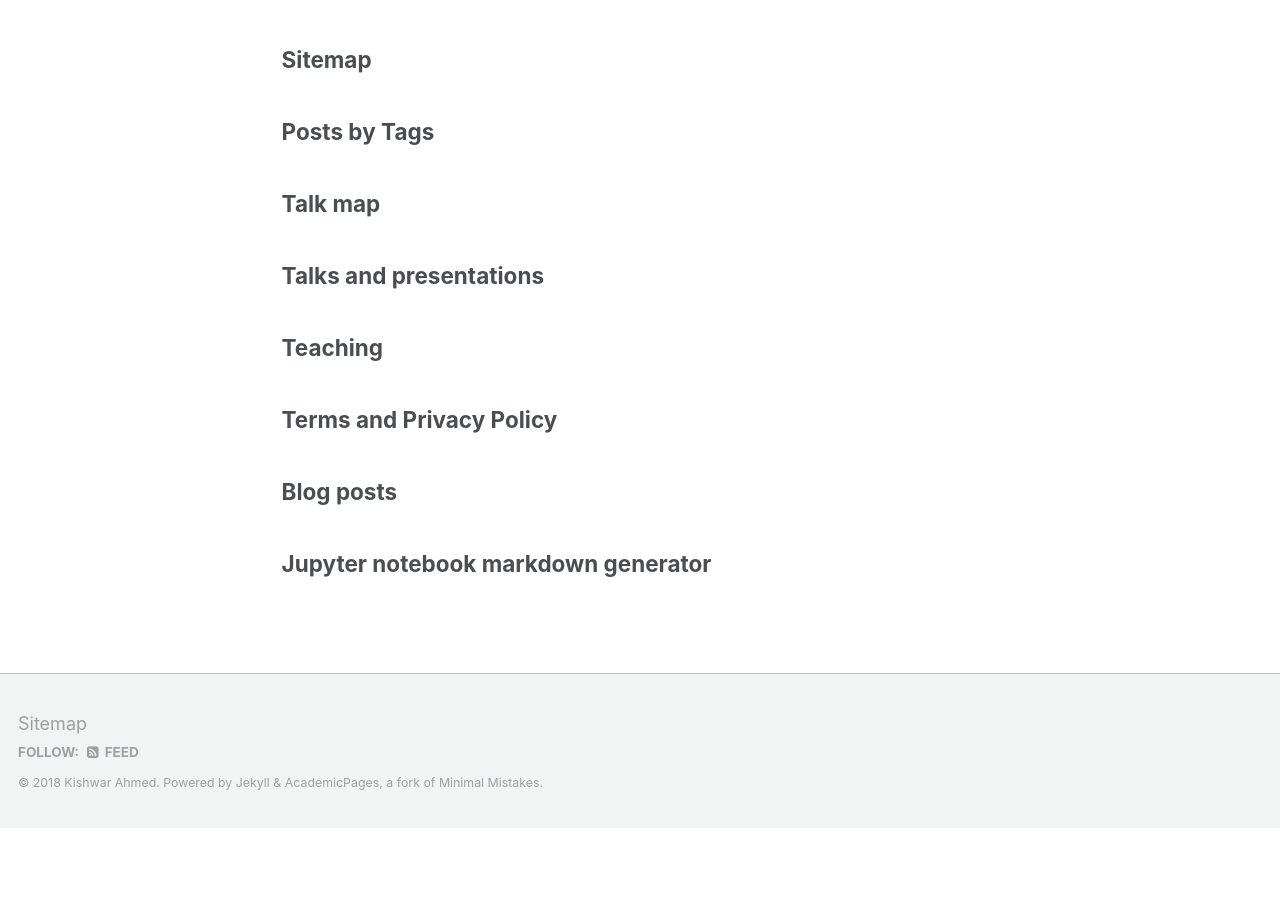
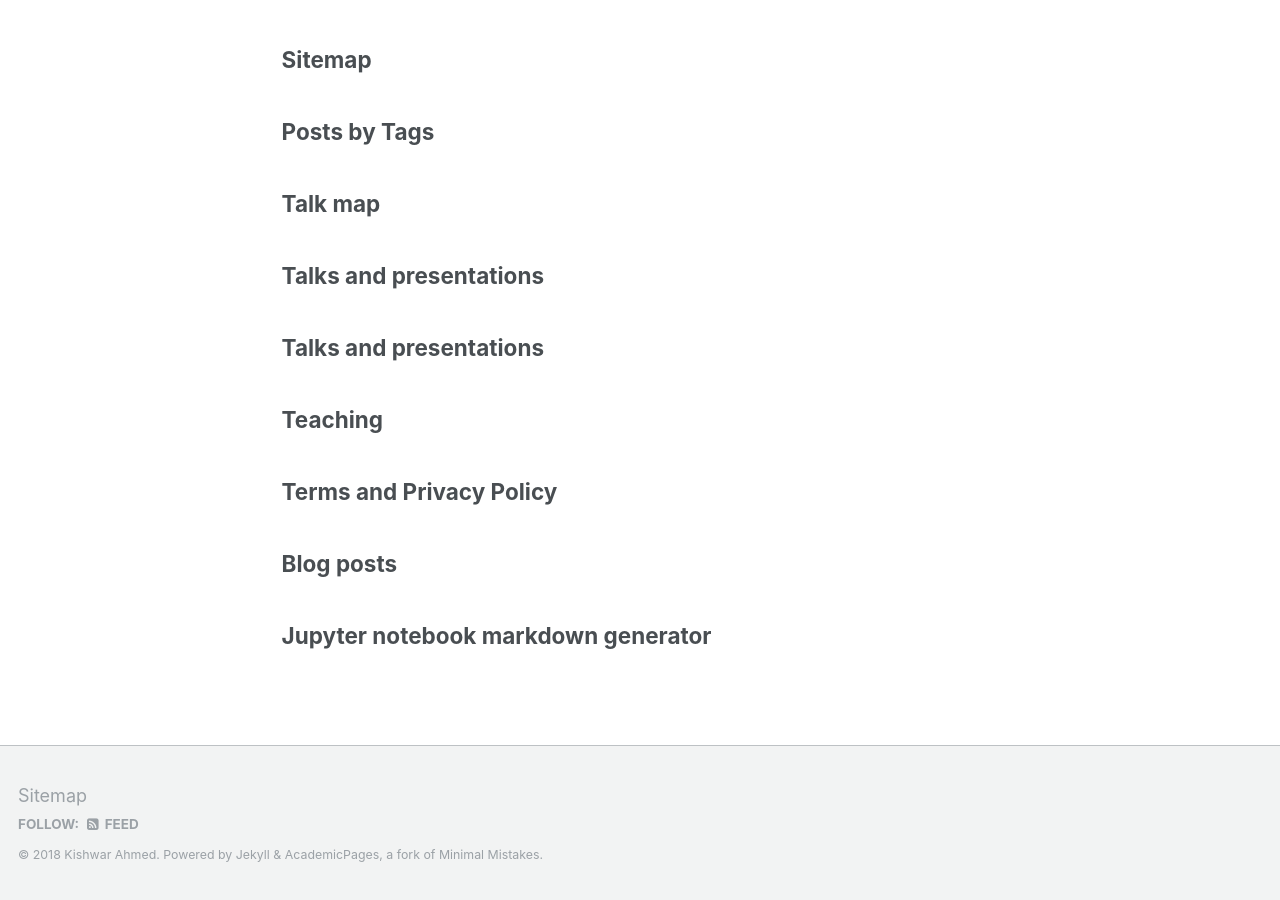
Before and after one commit to kishwarbd/kishwarbd.github.io, a Jekyll site: the page built from _pages/page-archive.html, in a window 1280 px wide and 900 px high, scrolled down 1027 px. Built offline with Jekyll 4.4.1, drawn with Linux system fonts in a browser that asks for light colours; before the commit the page ends 1855 px from its top, so only the background shows below that.

Commit message:
talks update.

```diff
--- /dev/null
+++ b/_pages/talks.md
@@ -0,0 +1,5 @@
+---
+title: "Talks and presentations"
+permalink: /talks/
+author_profile: true
+---
```
Also changed, not shown: _pages/publications.md (+1 -1 lines), _pages/talks-temp.html (renamed from _pages/talks.html), 1 other file.
